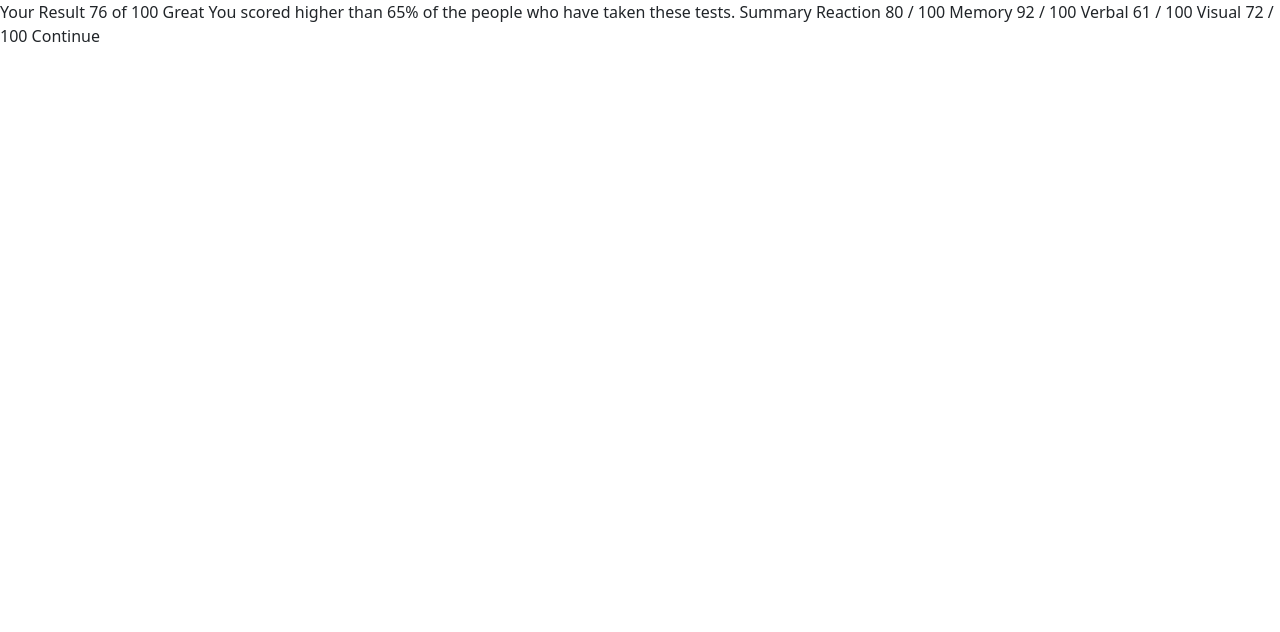
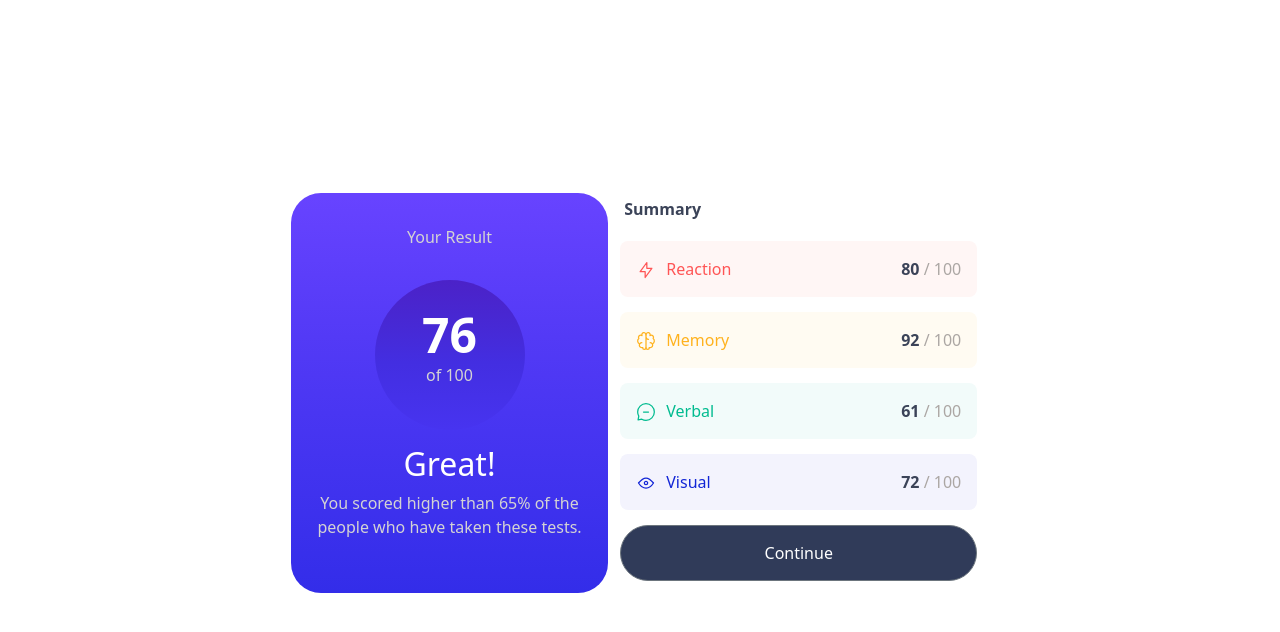
Before and after one commit to DSAW-2024-1/css-frameworks-ValeRuizTo, a plain HTML site: page bootstrap-workshop/index.html in a window 1280 px wide. Drawn offline with nearby package versions, Linux system fonts and the light colour scheme.

Commit message:
commit bootstrap

```diff
--- /dev/null
+++ b/bootstrap-workshop/estilos.css
@@ -0,0 +1,91 @@
+.bg-blue {
+  padding: 2rem;
+  background: rgb(103,67,255);
+  background: linear-gradient(180deg, rgba(103,67,255,1) 1%, rgba(83,58,246,1) 36%, rgba(73,54,242,1) 55%, rgba(51,45,233,1) 100%);
+  border-radius: 30px;
+  color: white;
+  height: 25rem;
+}
+.bg-pink{
+  background-color: rgba(255,246,245,255);
+  color:rgb(255,85,85);
+}
+.bg-yellow
+{
+  background-color: rgba(255,251,242,255);
+  color: rgb(255,178,30);
+}
+.bg-green
+{
+  background-color: rgba(242,251,250,255);
+  color: rgb(0,187,143);
+}
+.bg-baby-blue
+{
+  background-color: rgba(243,243,253,255);
+  color:rgb(17,37,214);
+}
+.rounded-circle
+{
+  background: rgb(75,34,200);
+  background: linear-gradient(180deg, rgba(75,34,200,1) 1%, rgba(70,42,215,1) 36%, rgba(67,46,225,1) 55%, rgba(71,52,240,1) 100%);width: 150px;
+height: 150px;
+margin: 15px;
+}
+
+.col-md
+{
+height: 100vh;
+}
+.contenedor1
+{
+font-size: auto;
+margin-bottom: 15px;
+  p
+{
+  font-weight:400;
+  color: rgb(212, 211, 211);
+}
+h1
+{
+  font-weight: 700;
+  font-size: 3rem;
+  margin-bottom: 0px;
+}
+
+}
+.contenedor2
+{
+  font-size: 1rem;
+  margin-bottom: 10px;
+.col
+{
+  margin-bottom: 15px;
+}
+img
+{
+  margin-right: 10px;
+}
+.valor
+{
+  color:rgba(59,67,88,255);
+  font-weight: bold;
+}
+
+span
+{
+  color:rgb(171,166,163);
+  font-weight: lighter;
+}
+}
+.btn.btn-secondary{
+width: 100%;
+padding: 15px; /* Añade espacio en la parte superior del botón */
+background-color: rgba(48,59,89,255);
+border-radius: 75px;
+}
+@media (max-width: 767.98px) {
+  .bg-blue {
+    border-radius: 0px 0px 30px 30px;}
+
+}
--- a/bootstrap-workshop/index.html
+++ b/bootstrap-workshop/index.html
@@ -4,34 +4,71 @@
 <head>
   <meta charset="utf-8" />
   <meta name="viewport" content="width=device-width, initial-scale=1" />
+  <link rel="stylesheet" type="text/css" href="estilos.css">
   <title>Bootstrap Workshop</title>
   <link href="https://cdn.jsdelivr.net/npm/bootstrap@5.3.2/dist/css/bootstrap.min.css" rel="stylesheet"
     integrity="sha384-T3c6CoIi6uLrA9TneNEoa7RxnatzjcDSCmG1MXxSR1GAsXEV/Dwwykc2MPK8M2HN" crossorigin="anonymous" />
+
 </head>
+<body>
+    <div class="container">
+        <div class="col-md d-md-flex align-items-center" >
+        <div class="mx-auto">
+        <!-- Primer contenedor principal -->
+        <div class="row justify-content-center ">
+              <div class="contenedor1 col-12 col-md-5 bg-blue text-center">
+                  <p>Your Result</p>
+                  <div class="d-flex justify-content-center align-items-center" >
+                      <div class="rounded-circle text-center d-flex flex-column justify-content-center">
+                          <h1 >76</h1>
+                          <p>of 100</p>
+                      </div>
+                  </div>
+                  <h2>Great!</h2>
+                  <p> You scored higher than 65% of the people who have taken these tests.</p>
+              </div>
+              <div class="contenedor2 col-12 col-md-6">
+                  <p class=" text-left p-1 valor">Summary</p>
+                  <div class="row">
+                    <div class="col">
+                        <div class="bg-pink rounded-3 p-3 d-flex justify-content-between">
+                            <p class="m-0"><img src="../assets/images/icon-reaction.svg">Reaction</p>
+                            <p class="m-0 valor">80 <span>/ 100</span></p>
+                        </div>
+                    </div>
 
-<body>
-  Your Result
-  76
-  of 100
+                  </div>
+                  <div class="row">
+                      <div class="col">
+                          <div class="bg-yellow rounded-3 p-3 d-flex justify-content-between">
+                              <p class="m-0"><img src="../assets/images/icon-memory.svg">Memory</p>
+                              <p class="m-0 valor">92 <span>/ 100</span></p>
+                          </div>
+                      </div>
+                  </div>
+                  <div class="row">
+                      <div class="col">
+                          <div class="bg-green rounded-3 p-3 d-flex justify-content-between">
+                              <p class="m-0"><img src="../assets/images/icon-verbal.svg">Verbal</p>
+                              <p class="m-0 valor">61 <span>/ 100</span></p>
+                          </div>
+                      </div>
+                  </div>
+                  <div class="row">
+                      <div class="col">
+                          <div class="bg-baby-blue rounded-3 p-3 d-flex justify-content-between">
+                              <p class="m-0"><img src="../assets/images/icon-visual.svg">Visual</p>
+                              <p class="m-0 valor">72 <span>/ 100</span></p>
+                          </div>
+                      </div>
+                  </div>
+                  <button type="button" class="btn btn-secondary">Continue</button>
+              </div>
+          </div>
+    </div>
+    </div>
+    </div>
 
-  Great
-  You scored higher than 65% of the people who have taken these tests.
-
-  Summary
-
-  Reaction
-  80 / 100
-
-  Memory
-  92 / 100
-
-  Verbal
-  61 / 100
-
-  Visual
-  72 / 100
-
-  Continue
 
 
   <!-- No elimine este tag -->
```
